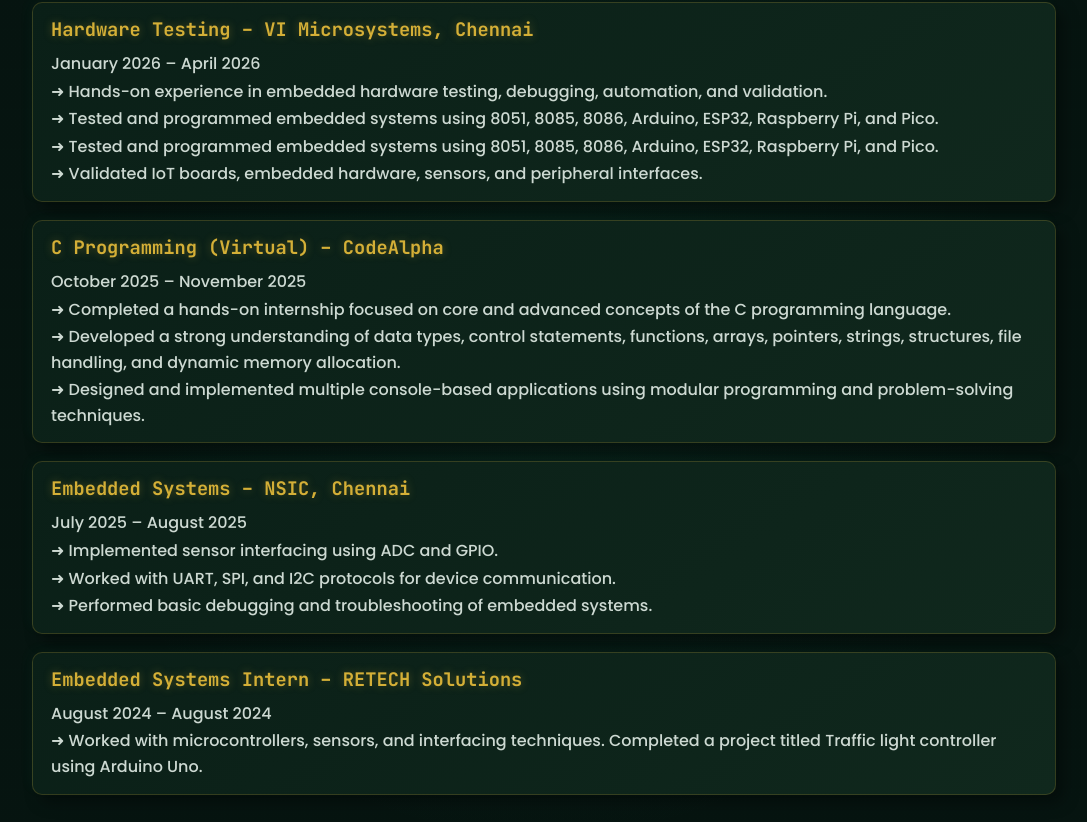
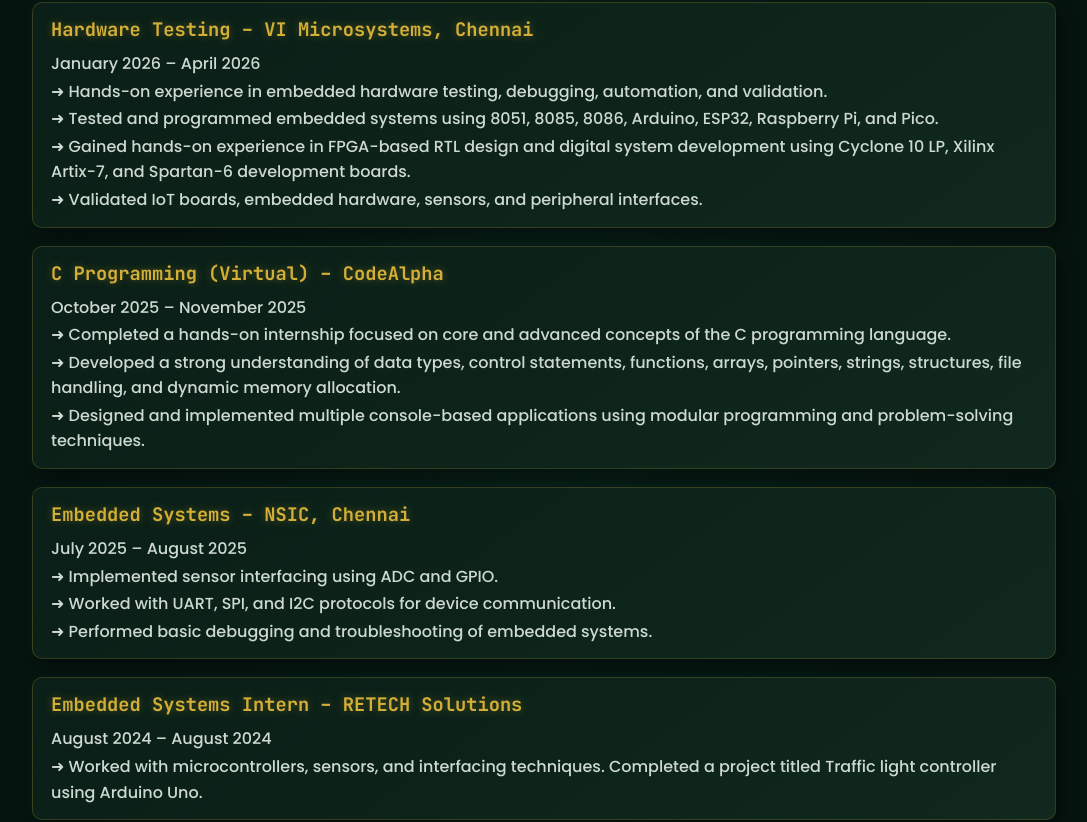
Before and after one commit to Sakthimurugan-V/Sakthimurugan_Portfolio, a plain HTML site: page index.html in a window 1280 px wide. Shown: the part 3000-3822 px from the top of the page, without its empty margins (96-1183 px from the left). Drawn offline with Linux system fonts and the light colour scheme.

Commit message:
Update index.html

```diff
--- a/index.html
+++ b/index.html
@@ -391,7 +391,7 @@
         <p>January 2026 – April 2026</p>
         <p>➜ Hands-on experience in embedded hardware testing, debugging, automation, and validation.</p>
         <p>➜ Tested and programmed embedded systems using 8051, 8085, 8086, Arduino, ESP32, Raspberry Pi, and Pico.</p>
-        <p>➜ Tested and programmed embedded systems using 8051, 8085, 8086, Arduino, ESP32, Raspberry Pi, and Pico.</p>
+        <p>➜ Gained hands-on experience in FPGA-based RTL design and digital system development using Cyclone 10 LP, Xilinx Artix-7, and Spartan-6 development boards.</p>
         <p>➜ Validated IoT boards, embedded hardware, sensors, and peripheral interfaces.</p>
       </div>
       <div class="card">
```
